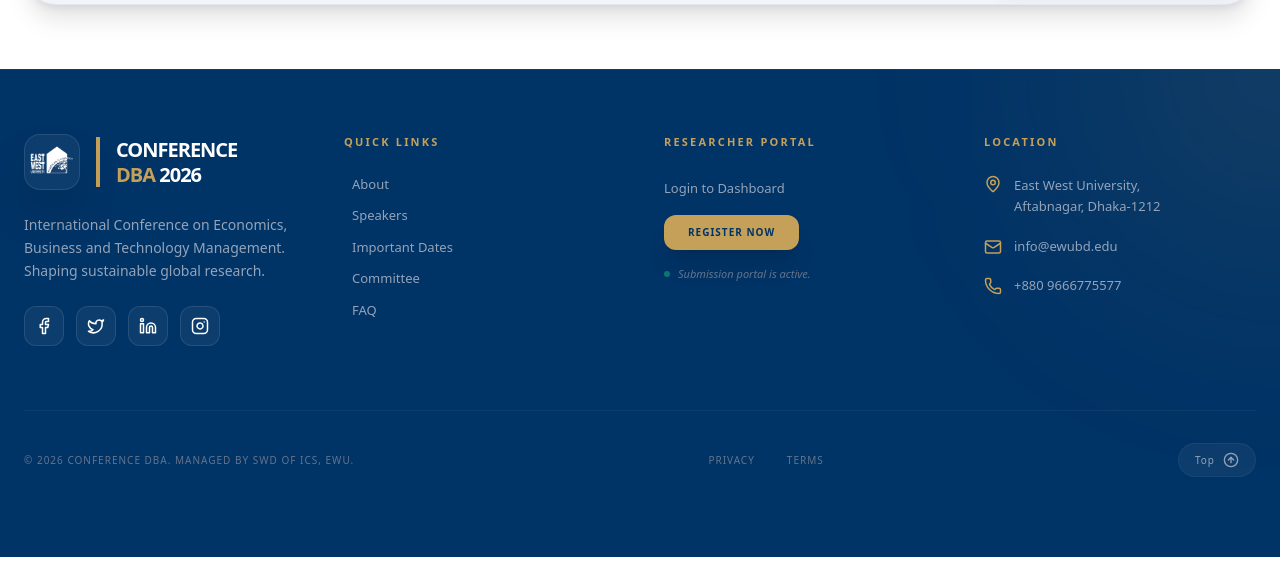
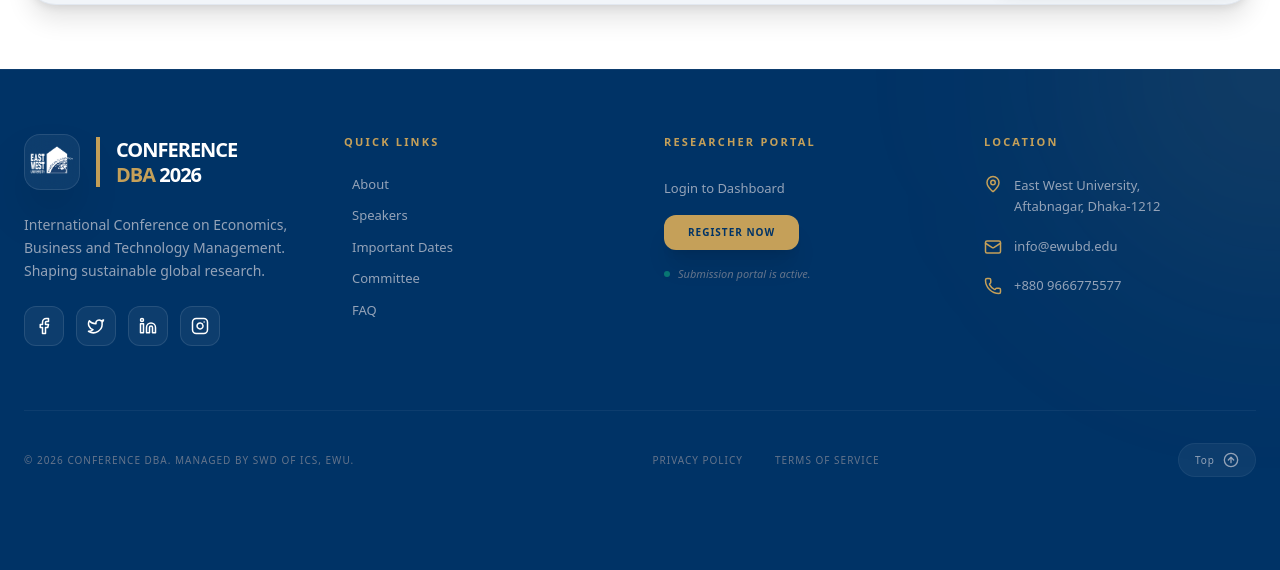
Before and after one commit to tarequemusa/Conference-DBA, a Next.js app: page / in a window 1280 px wide. Shown: the part 9018-9588 px from the top of the page. Built offline with nearby package versions, Linux system fonts and the light colour scheme; no server answers; grey boxes are pictures that could not be loaded.

Commit message:
Fix the footer bottom overlap issues

```diff
--- a/src/components/Footer.jsx
+++ b/src/components/Footer.jsx
@@ -37,7 +37,8 @@ export default function Footer() {
   };
 
   return (
-    <footer className="bg-[#003366] text-white pt-16 pb-12 md:pb-20 px-6 relative overflow-hidden border-t border-white/5">
+    /* Changed pb-12 to pb-36 and md:pb-20 to md:pb-24 to fix ticker overlap */
+    <footer className="bg-[#003366] text-white pt-16 pb-36 md:pb-24 px-6 relative overflow-hidden border-t border-white/5">
       {/* Subtle Ambient Glow */}
       <div className="absolute top-0 right-0 w-96 h-96 bg-[#C5A059]/10 rounded-full -mr-48 -mt-48 blur-[120px] pointer-events-none"></div>
 
@@ -172,13 +173,13 @@ export default function Footer() {
             href="/legal"
             className="hover:text-[#C5A059] transition-colors"
           >
-            Privacy
+            Privacy Policy
           </Link>
           <Link
             href="/legal"
             className="hover:text-[#C5A059] transition-colors"
           >
-            Terms
+            Terms of Service
           </Link>
         </div>
 
```
